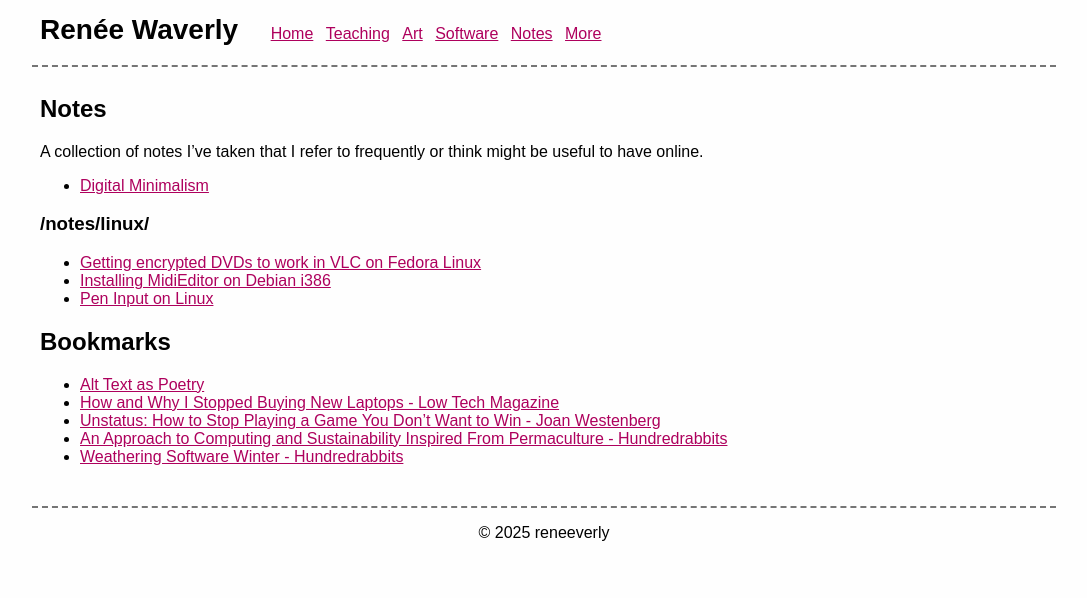
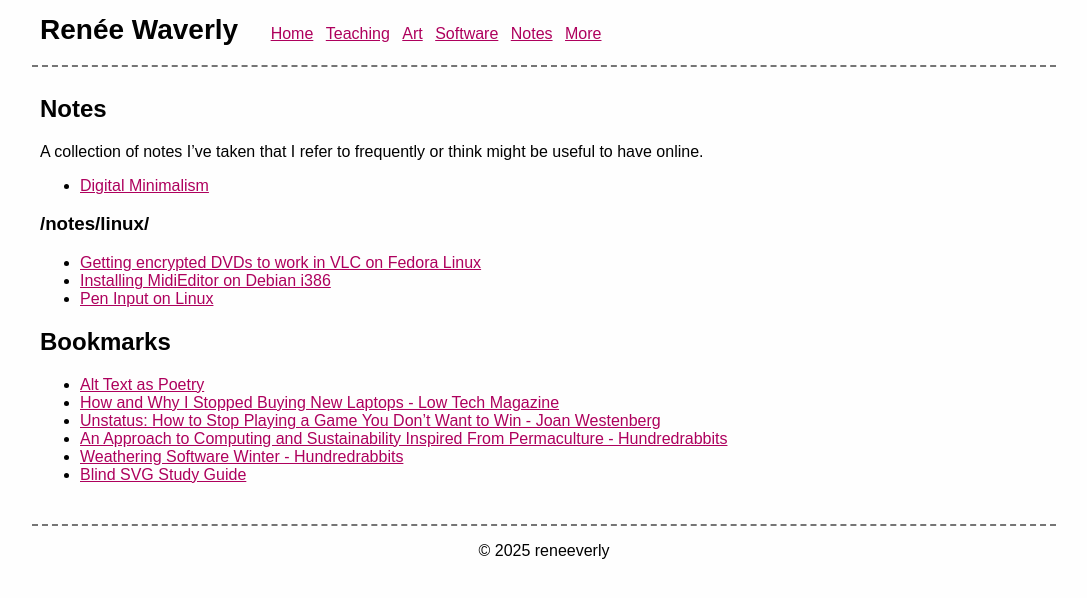
Before and after one commit to reneeverly/reneeverly.github.io, a Jekyll site: the page built from notes/index.md, in a window 1280 px wide. Shown: the top 598 px of the page, without its empty margins (96-1183 px from the left). Built offline with Jekyll 4.4.1, drawn with Linux system fonts in a browser that asks for light colours.

Commit message:
Update bookmarks
Fixed outdated westenberg link, added blind avg.

```diff
--- a/notes/index.md
+++ b/notes/index.md
@@ -10,6 +10,7 @@
 ## Bookmarks
 * [Alt Text as Poetry](https://alt-text-as-poetry.net/)
 * [How and Why I Stopped Buying New Laptops - Low Tech Magazine](https://solar.lowtechmagazine.com/2020/12/how-and-why-i-stopped-buying-new-laptops/)
-* [Unstatus: How to Stop Playing a Game You Don't Want to Win - Joan Westenberg](https://www.joanwestenberg.com/unstatus-how-to-stop-playing-a-game-you-dont-want-to-win/)
+* [Unstatus: How to Stop Playing a Game You Don't Want to Win - Joan Westenberg](https://www.joanwestenberg.com/p/unstatus-how-to-stop-playing-a-game-you-don-t-want-to-win)
 * [An Approach to Computing and Sustainability Inspired From Permaculture - Hundredrabbits](https://100r.co/site/computing_and_sustainability.html)
 * [Weathering Software Winter - Hundredrabbits](https://100r.co/site/weathering_software_winter.html)
+* [Blind SVG Study Guide](https://blindsvg.com/)
```
